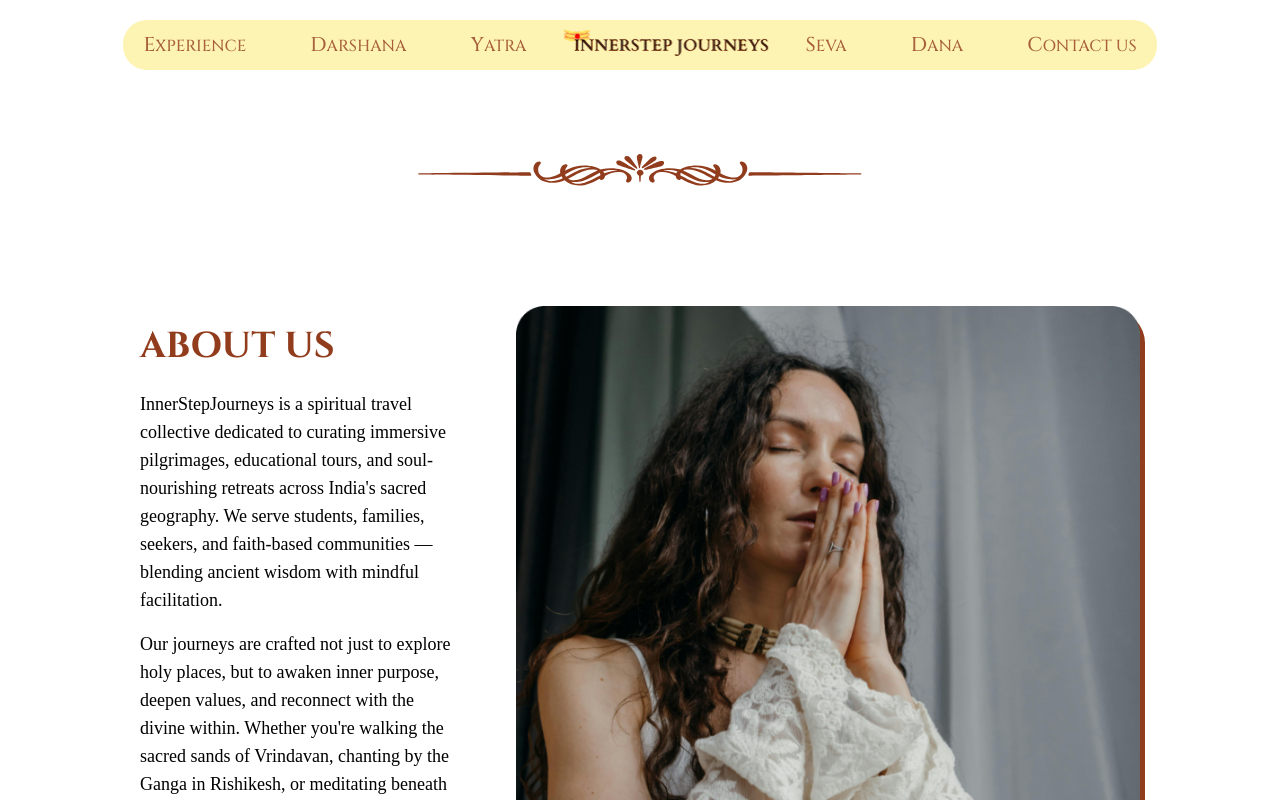
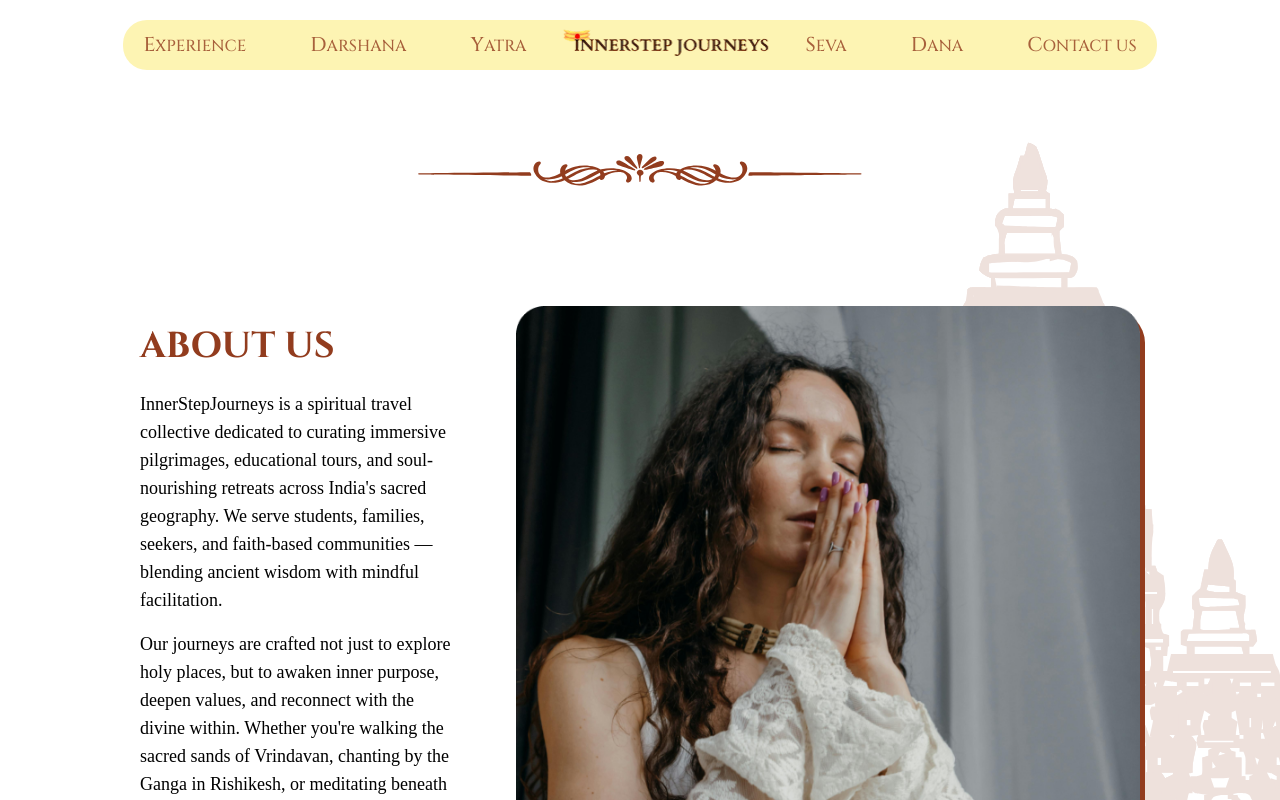
Before and after one commit to akshitasyal/InnerStep-Journeys, a Next.js app: page / in a window 1280 px wide. Shown: the top 800 px of the page. Built offline with nearby package versions, Linux system fonts and the light colour scheme; a web font is replaced by a local one.

Commit message:
feat: added background image to the about section

```diff
--- a/app/components/AboutUs.tsx
+++ b/app/components/AboutUs.tsx
@@ -66,6 +66,13 @@ const AboutUs: React.FC = () => {
           />
         </div>
       </div>
+      <Image
+        src="/svg/bg-vector.svg"
+        alt="background vector"
+        width={700}
+        height={700}
+        className="absolute bottom-0 right-0 rotate-180  z-[-1]"
+      />
     </section>
   );
 };
```
